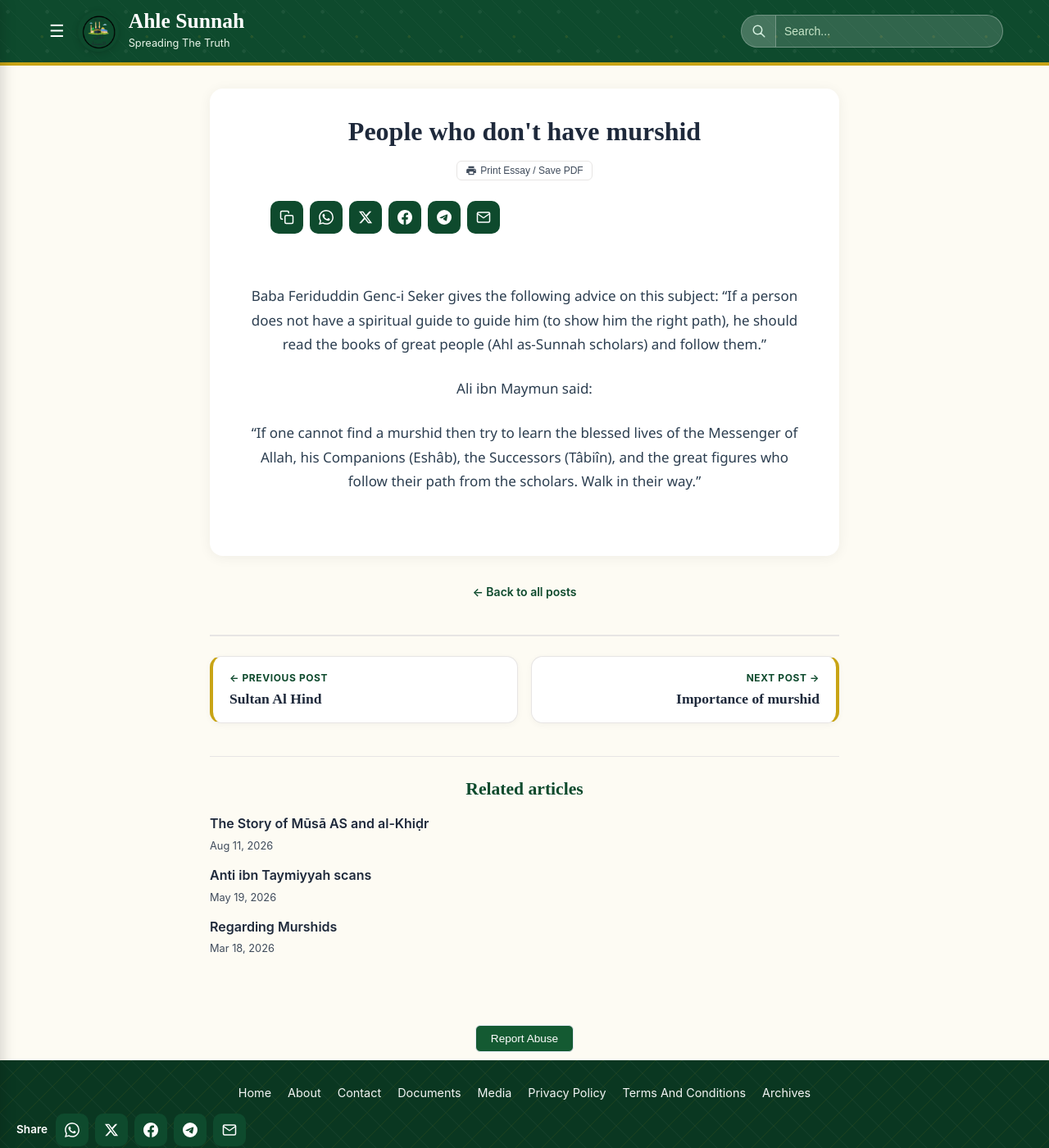
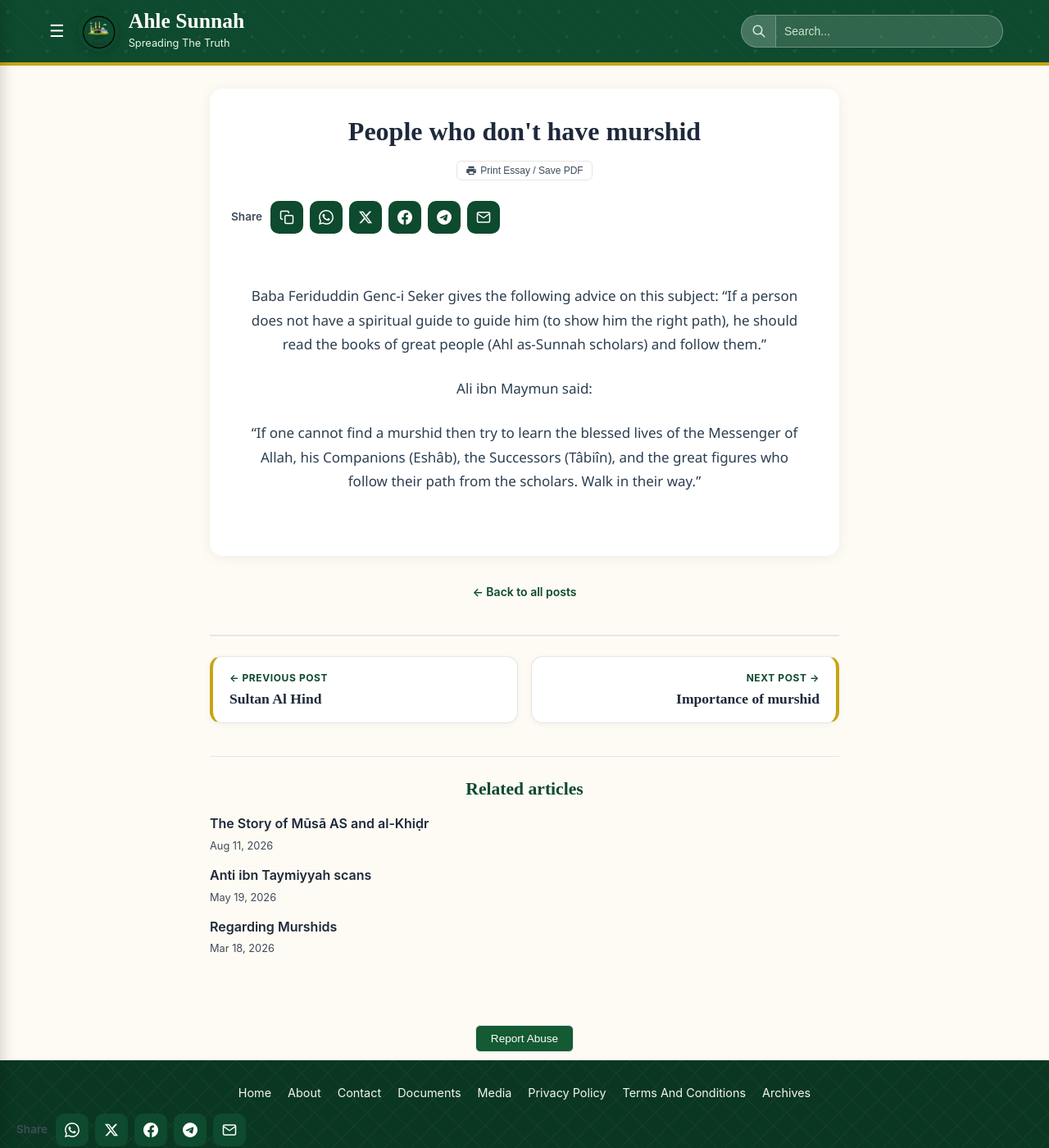
Before and after one commit to Fali17/ahlesunnah, a Jekyll site: the page built from _posts/2025-12-04-people-who-dont-have-murshid.md, in a window 1280 px wide and 1400 px high. Shown: the whole window at 82% size. Built offline with Jekyll 4.4.1, drawn with Linux system fonts in a browser that asks for light colours.

Commit message:
Update post.html

```diff
--- a/_layouts/post.html
+++ b/_layouts/post.html
@@ -146,7 +146,7 @@ layout: default
 .share-label {
   font-size: 0.85rem;
   font-weight: 600;
-  color:#ffffff;
+  color:var(--muted);
   margin-right: 2px;
 }
 
```
